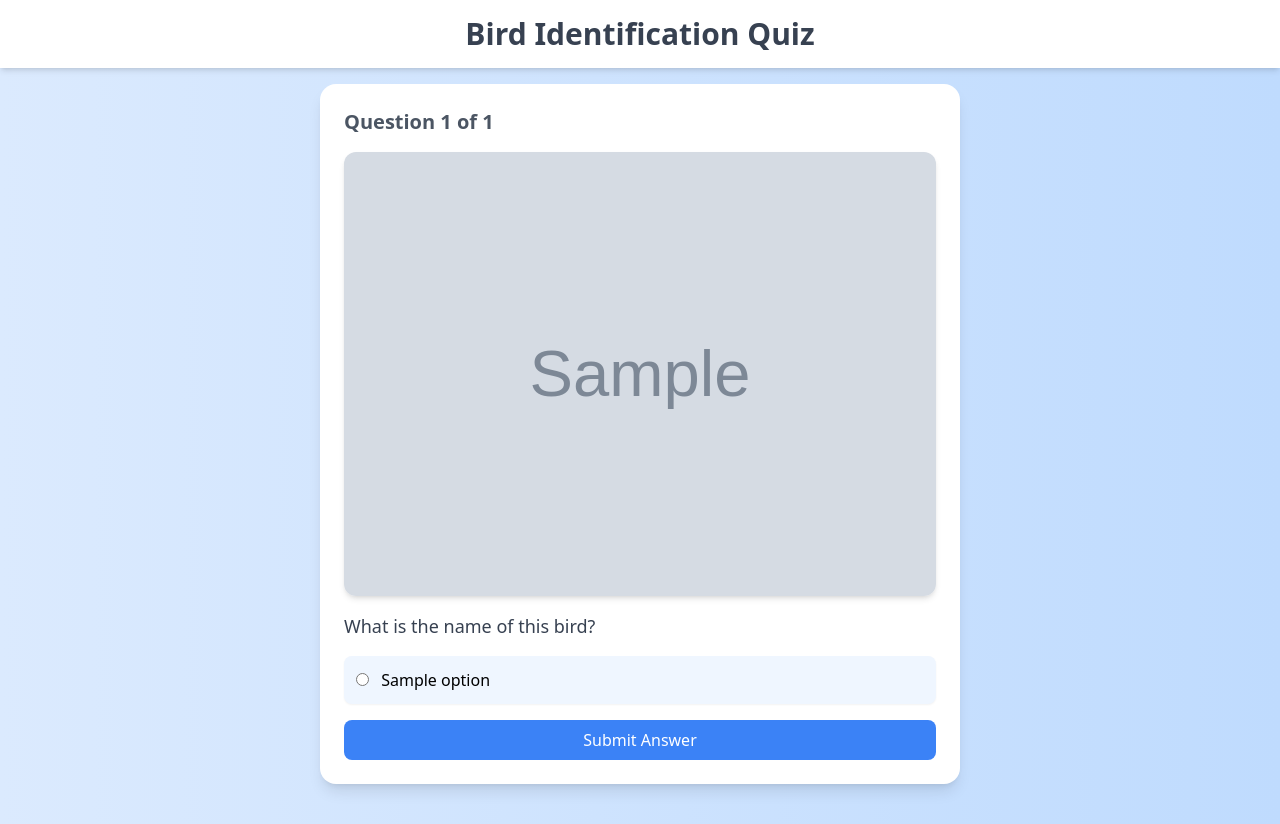
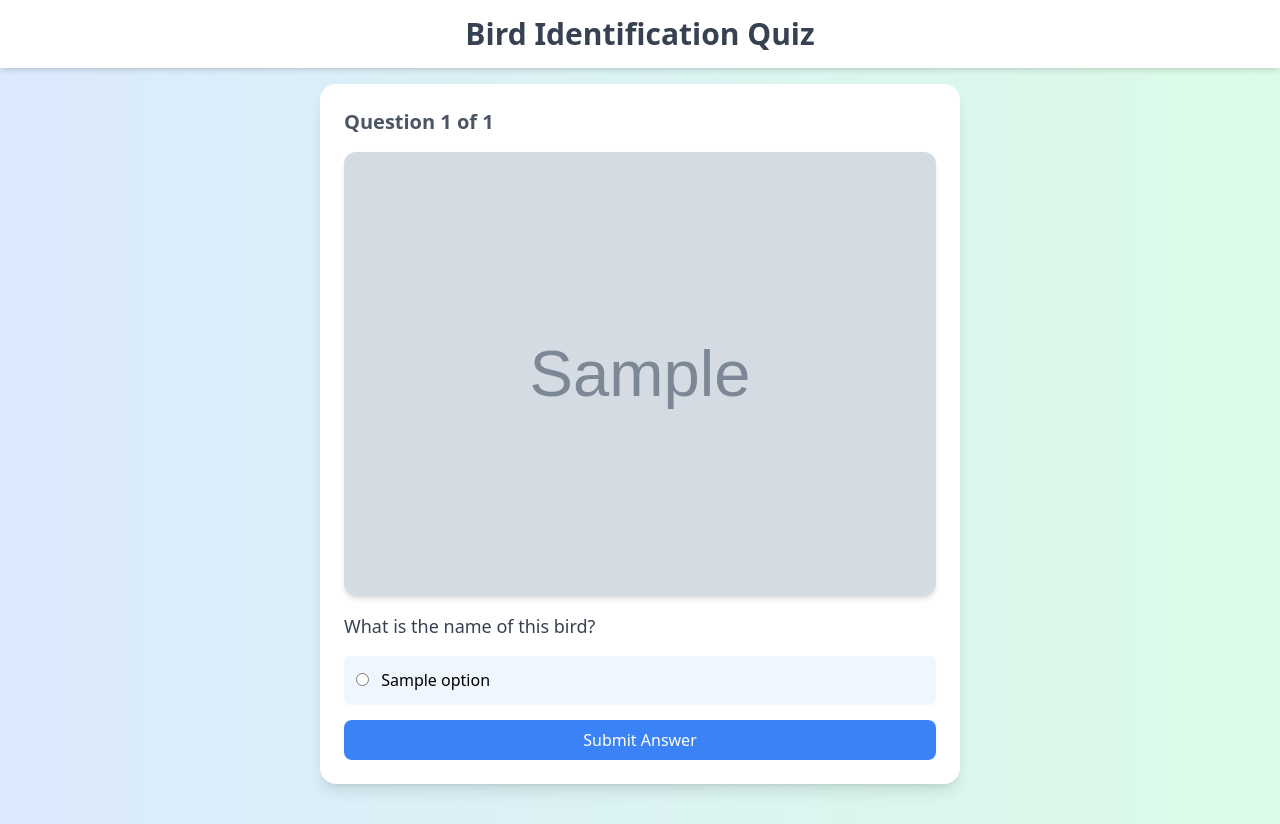
Before and after one commit to Skadoink/birdIDQuiz, a Flask app: template templates/question.html in a window 1280 px wide. Run offline with Flask 3, Linux system fonts and the light colour scheme; the template is opened without the code that fills it: most values are stand-ins (such as "Sample title", 1, 10 or a date in 2020); grey boxes marked "Sample" are stand-in pictures; parts of the project's set-up code (start-up, migrations or seed data) failed here and were passed over; some libraries are stand-ins or nearby versions.

Commit message:
gradient. fancy.

```diff
--- a/templates/question.html
+++ b/templates/question.html
@@ -3,10 +3,10 @@
 <head>
     <meta charset="UTF-8">
     <meta name="viewport" content="width=device-width, initial-scale=1.0">
-    <title>Bird Identification Quiz</title>
+    <title>Not a Seagull</title>
     <script src="https://cdn.tailwindcss.com"></script>
 </head>
-<body class="bg-gradient-to-r from-blue-100 to-blue-200 min-h-screen flex flex-col items-center">
+<body class="bg-gradient-to-r from-blue-100 to-green-100 to-blue-200 min-h-screen flex flex-col items-center">
     <header class="w-full bg-white shadow-md p-4 text-center">
         <h1 class="text-3xl font-bold text-gray-700">Bird Identification Quiz</h1>
     </header>
```
